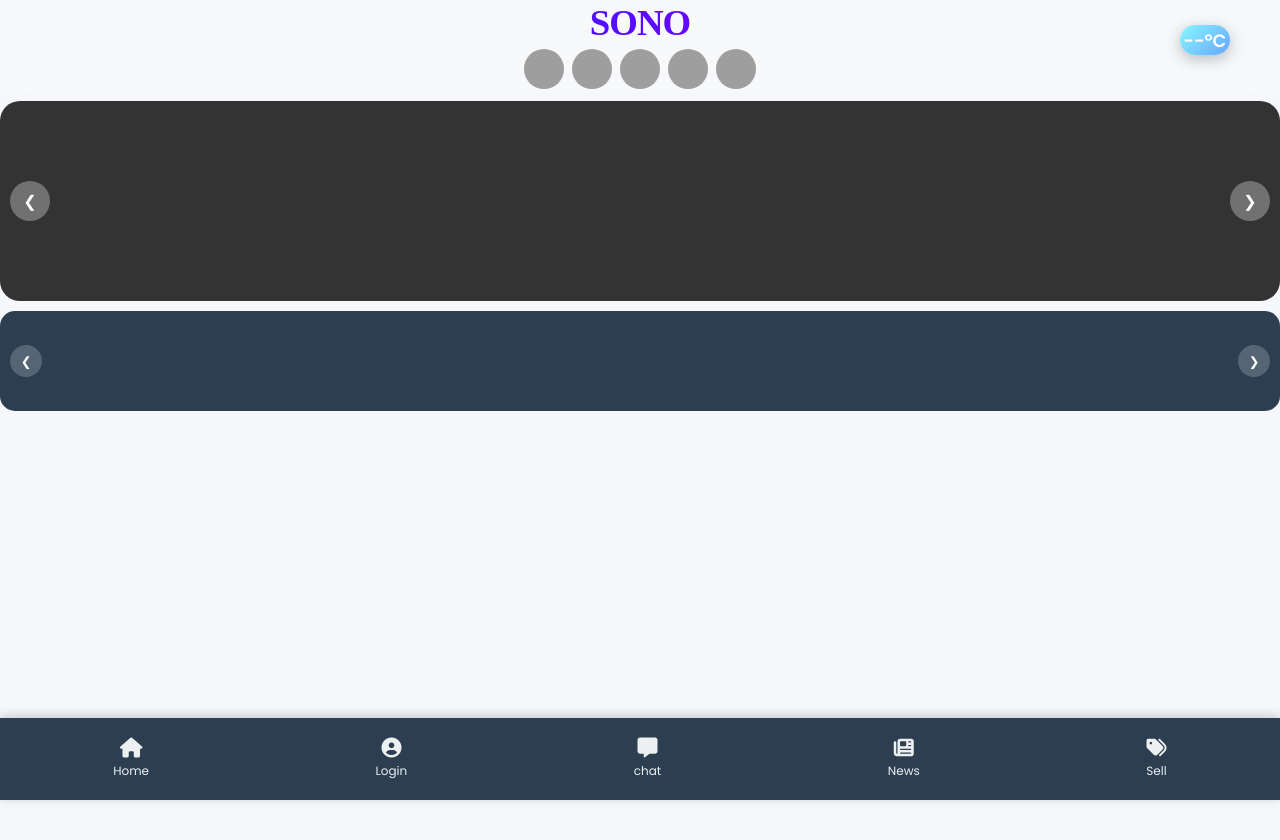
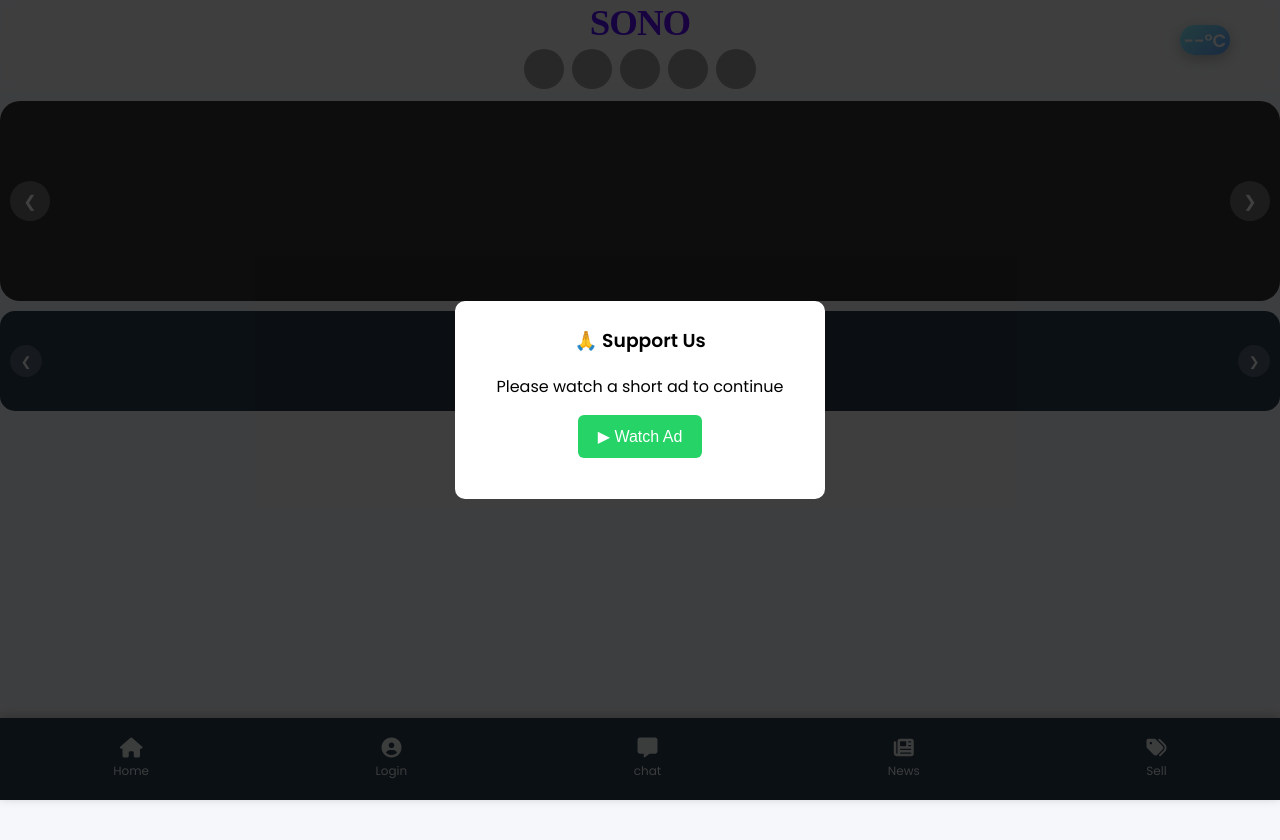
Before and after one commit to mirdhuna2025/ApnaSono, a plain HTML site: page index.html in a window 1280 px wide. Drawn offline with Linux system fonts and the light colour scheme; no server answers; grey boxes are pictures that could not be loaded.

Commit message:
Update index.html

```diff
--- a/index.html
+++ b/index.html
@@ -4,27 +4,80 @@
   <meta charset="UTF-8">
   <meta name="viewport" content="width=device-width, initial-scale=1.0">
   <title>Mirdhuna</title>
+
   <style>
-    body { margin: 0; font-family: Arial, sans-serif; background: #FFFFE0; }
+    body {
+      margin: 0;
+      font-family: Arial, sans-serif;
+      background: #FFFFE0;
+    }
     div { width: 100%; }
+
+    /* ===== Ad Overlay ===== */
+    #adOverlay {
+      position: fixed;
+      inset: 0;
+      background: rgba(0,0,0,0.75);
+      display: flex;
+      align-items: center;
+      justify-content: center;
+      z-index: 99999;
+    }
+
+    #adBox {
+      background: #fff;
+      padding: 25px;
+      width: 320px;
+      border-radius: 10px;
+      text-align: center;
+    }
+
+    #adBox h3 {
+      margin-top: 0;
+    }
+
+    #adBox button {
+      background: #25D366;
+      color: #fff;
+      border: none;
+      padding: 12px 20px;
+      font-size: 16px;
+      border-radius: 6px;
+      cursor: pointer;
+    }
+
+    #adBox button:disabled {
+      background: #999;
+      cursor: not-allowed;
+    }
   </style>
 </head>
+
 <body>
 
+<!-- ===== AD POPUP ===== -->
+<div id="adOverlay" style="display:none;">
+  <div id="adBox">
+    <h3>🙏 Support Us</h3>
+    <p>Please watch a short ad to continue</p>
+    <button id="watchBtn" onclick="watchAd()">▶ Watch Ad</button>
+    <p id="adTimer"></p>
+  </div>
+</div>
+
+<!-- ===== SITE CONTENT ===== -->
+<div id="siteContent">
 
   <div data-html="headerlogo.html"></div>
   <div data-html="weather.html"></div>
   <div data-html="slider.html"></div>
   <div data-html="offer.html"></div>
-
   <div data-html="stickybar.html"></div>
 
-
-
-
-
+</div>
 
 <script>
+/* ===== HTML SECTION LOADER ===== */
 async function loadSection(div){
   const file = div.getAttribute('data-html');
   try{
@@ -35,18 +88,14 @@
     const temp = document.createElement('div');
     temp.innerHTML = text;
 
-        // Append style tags to head
     temp.querySelectorAll('style').forEach(s => document.head.appendChild(s));
-
-        // Insert HTML without styles
     div.innerHTML = temp.innerHTML.replace(/<style[\s\S]*?<\/style>/gi, '');
 
-        // Append JS file if exists
     const jsFile = file.replace('.html', '.js');
     fetch(jsFile).then(r=>{
       if(r.ok){
         const script = document.createElement('script');
-            script.type = 'module';  // Important for Firebase
+        script.type = 'module';
         script.src = jsFile;
         document.body.appendChild(script);
       }
@@ -58,6 +107,36 @@
 }
 
 document.querySelectorAll('div[data-html]').forEach(div => loadSection(div));
+
+/* ===== AD LOGIC ===== */
+let seconds = 8;
+let timerInterval;
+
+if (!sessionStorage.getItem("adWatched")) {
+  document.getElementById("adOverlay").style.display = "flex";
+}
+
+function watchAd() {
+  // 🔴 PUT YOUR ADSTERRA DIRECT LINK HERE
+  window.open("https://YOUR_ADSTERRA_DIRECT_LINK", "_blank");
+
+  const btn = document.getElementById("watchBtn");
+  const timer = document.getElementById("adTimer");
+
+  btn.disabled = true;
+  timer.innerText = "Please wait " + seconds + " seconds";
+
+  timerInterval = setInterval(() => {
+    seconds--;
+    timer.innerText = "Please wait " + seconds + " seconds";
+
+    if (seconds <= 0) {
+      clearInterval(timerInterval);
+      sessionStorage.setItem("adWatched", "yes");
+      document.getElementById("adOverlay").style.display = "none";
+    }
+  }, 1000);
+}
 </script>
 
 </body>
```
Lines whose indentation alone changed are shown as unchanged.
